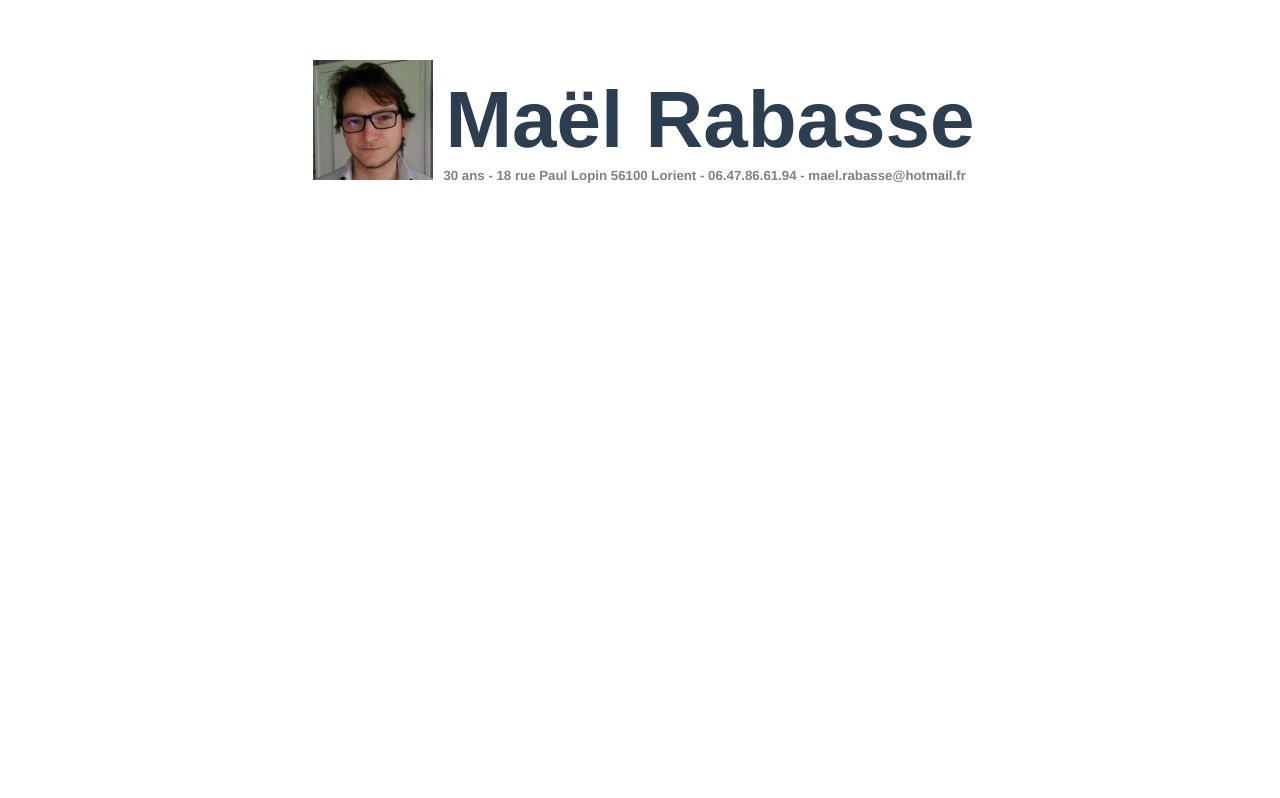
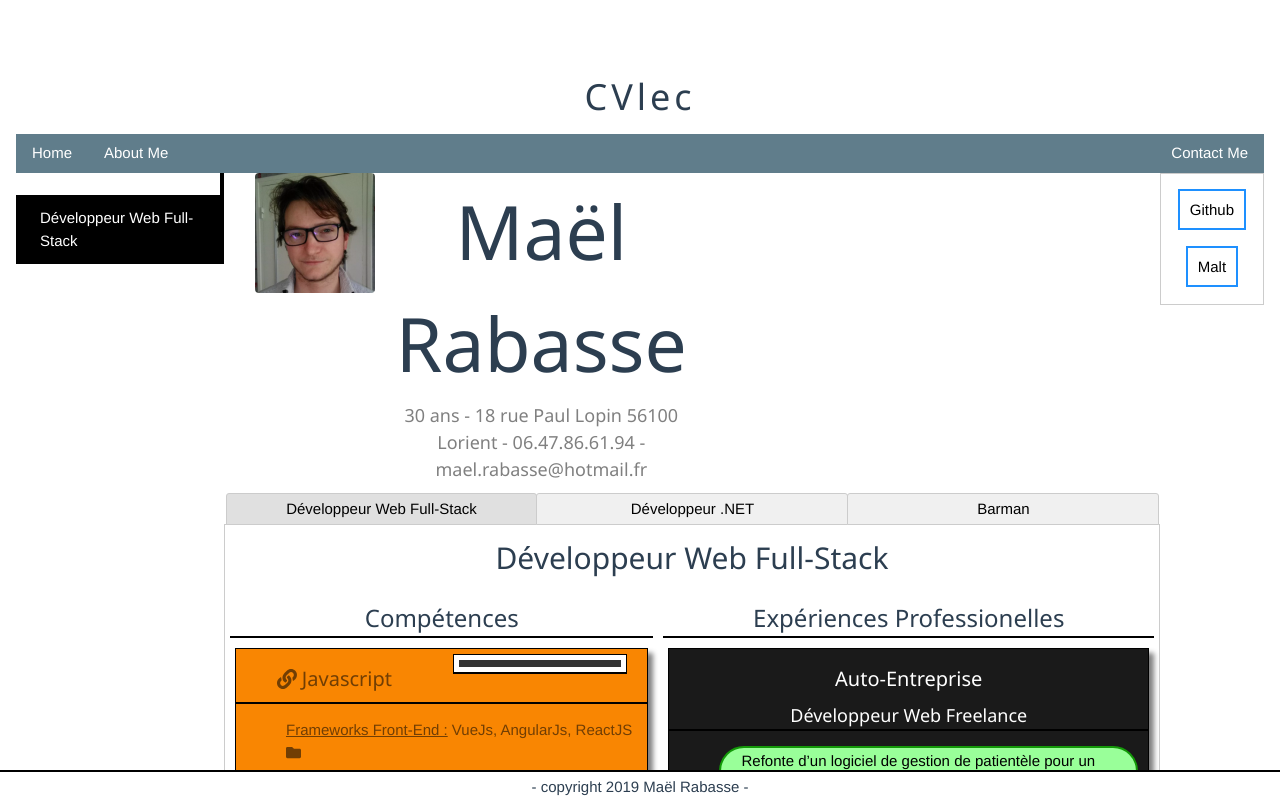
Before and after one commit to PapageiSquirrel/CVlec, a Vue app: page / in a window 1280 px wide. Shown: the top 798 px of the page. Built offline with nearby package versions, Linux system fonts and the light colour scheme.

Commit message:
Add w3css framework + global site structure addition
add menus, title and sidebar with the main view inside

```diff
--- a/public/index.html
+++ b/public/index.html
@@ -3,11 +3,12 @@
   <head>
     <meta charset="utf-8">
     <meta http-equiv="X-UA-Compatible" content="IE=edge">
-    <meta name="viewport" content="width=device-width,initial-scale=1.0">
+    <meta name="viewport" content="width=device-width,height=device-height,initial-scale=1.0">
     <link rel="icon" href="<%= BASE_URL %>favicon.ico">
+    <link rel="stylesheet" href="https://www.w3schools.com/w3css/4/w3.css">
     <title>cvlec</title>
   </head>
-  <body>
+  <body style="padding:0; margin:0;">
     <noscript>
       <strong>We're sorry but cvlec doesn't work properly without JavaScript enabled. Please enable it to continue.</strong>
     </noscript>
--- a/src/App.vue
+++ b/src/App.vue
@@ -1,10 +1,39 @@
 <template>
   <div id="app">
-    <user-info v-bind:user="user" />
+    <div class="w3-container">
+      <div id="banniere-titre" class="w3-row">
+        <h1 class="w3-hide-small w3-wide">CVlec</h1>
+      </div>
 
-    <user-profiles v-bind:user="user" v-on:select="SelectProfile" />
+      <nav id="nav-bar" class="w3-row w3-bar w3-blue-gray">
+        <div class="w3-bar-item w3-button">Home</div>
+        <div class="w3-bar-item w3-button">About Me</div>
+        <div class="w3-bar-item w3-button w3-right">Contact Me</div>
+      </nav>
 
-    <profile-overview v-if="selectedProfile != -1" v-bind:profile="user.profiles[selectedProfile]" />
+      <div class="w3-row">
+        <nav id="nav-tab" class="w3-col m2 l2 w3-bar-block w3-collapse w3-white w3-hover-border-gray w3-animate-left"><br>
+          <a href="#" v-on:change="" class="w3-bar-item w3-button w3-padding-large w3-black" style="width:100%;">
+            {{user.profiles[selectedProfile].title}}
+          </a>
+        </nav>
+
+        <div id="main-view" class="w3-col m8 l9">
+          <user-info v-bind:user="user" />
+
+          <user-profiles v-bind:profiles="user.profiles" v-on:select="SelectProfile" />
+
+          <profile-overview v-if="selectedProfile != -1" v-bind:profile="user.profiles[selectedProfile]" />
+        </div>
+
+        <div id="nav-contact" class="w3-col m2 l1">
+          <nav-contact v-bind:contacts="user.contacts" />
+        </div>
+      </div>
+    </div>
+    <footer>
+      <span>- copyright 2019 Maël Rabasse -</span>
+    </footer>
   </div>
 </template>
 
@@ -12,6 +41,7 @@
 import UserInfo from './components/UserInfo.vue'
 import UserProfiles from './components/UserProfiles.vue'
 import ProfileOverview from './components/ProfileOverview.vue'
+import NavContact from './components/NavContact.vue'
 
 import Data from './data/user.json'
 
@@ -20,11 +50,12 @@ export default {
   components: {
     UserInfo,
     UserProfiles,
-    ProfileOverview
+    ProfileOverview,
+    NavContact
   },
   data: function() {
     return {
-      selectedProfile : -1,
+      selectedProfile : 0,
       user : Data.Me
     }
   },
@@ -45,11 +76,35 @@ export default {
   color: #2c3e50;
   margin-top: 60px;
 }
+#banniere-titre {
+
+}
+#nav-bar {
+
+}
+#nav-tab {
+  border-right: solid 4px black;
+}
+#main-view {
+  overflow-y: auto;
+}
+#nav-contact {
+
+}
+footer {
+  position: fixed;
+  bottom: 0;
+  background-color: #FFF;
+  height: 30px;
+  width: 100%;
+  border-top: solid 2px black;
+  padding-top: 4px;
+}
 
 .transform(@transform) {
     -webkit-transform: @transform;
     -moz-transform: @transform;
-    -ms-transform: @transform; /* note that you have @trasnform here */
+    -ms-transform: @transform;
     -o-transform: @transform;
     transform: @transform;
 }
--- /dev/null
+++ b/src/components/NavContact.vue
@@ -0,0 +1,60 @@
+<template>
+  <div id="navContact">
+     <ol>
+      <li v-for="contact in contacts" v-bind:key="contact.type">
+        <p><a v-bind:href="contact.link">{{contact.type}}</a></p>
+      </li>
+    </ol>
+  </div>
+</template>
+
+<script>
+export default {
+  name: 'NavContact',
+  props: {
+    contacts: Array
+  }
+}
+</script>
+
+<!-- Add "scoped" attribute to limit CSS to this component only -->
+<style scoped>
+#navContact {
+  border: solid 1px #ccc;
+}
+
+ol {
+  list-style-type: none;
+  padding: 0;
+}
+p {
+  padding: 10px;
+}
+
+/* link style */
+a {
+  text-decoration: none;
+  padding: 10px;
+}
+a:link {
+  border: solid 2px dodgerblue;
+  background-color: #FFF;
+  color: #000;
+}
+
+a:visited {
+  border: solid 2px dodgerblue;
+  background-color: lightblue;
+  color: #000;
+}
+
+a:hover {
+  border: solid 2px dodgerblue;
+  background-color: dodgerblue;
+  color: #FFF;
+}
+
+a:active {
+
+}
+</style>
--- a/src/components/UserInfo.vue
+++ b/src/components/UserInfo.vue
@@ -1,9 +1,9 @@
 <template>
-  <div id="userinfo">
-      <div class="infobox">
-        <img src='../assets/photo.webp' />
+  <div id="userinfo" class="w3-container w3-row">
+      <div class="w3-col m3 l2">
+        <img class="w3-round" src='../assets/photo.webp' />
       </div>
-      <div class="infobox">
+      <div class="w3-col m6 l4">
         <h1 class="maintitle" id="user.id">{{user.realname}}</h1>
         <h5><span id="identite">{{user.age}} ans - {{user.adresse}} - {{user.tel}} - {{user.email}}</span></h5>
       </div>
```
